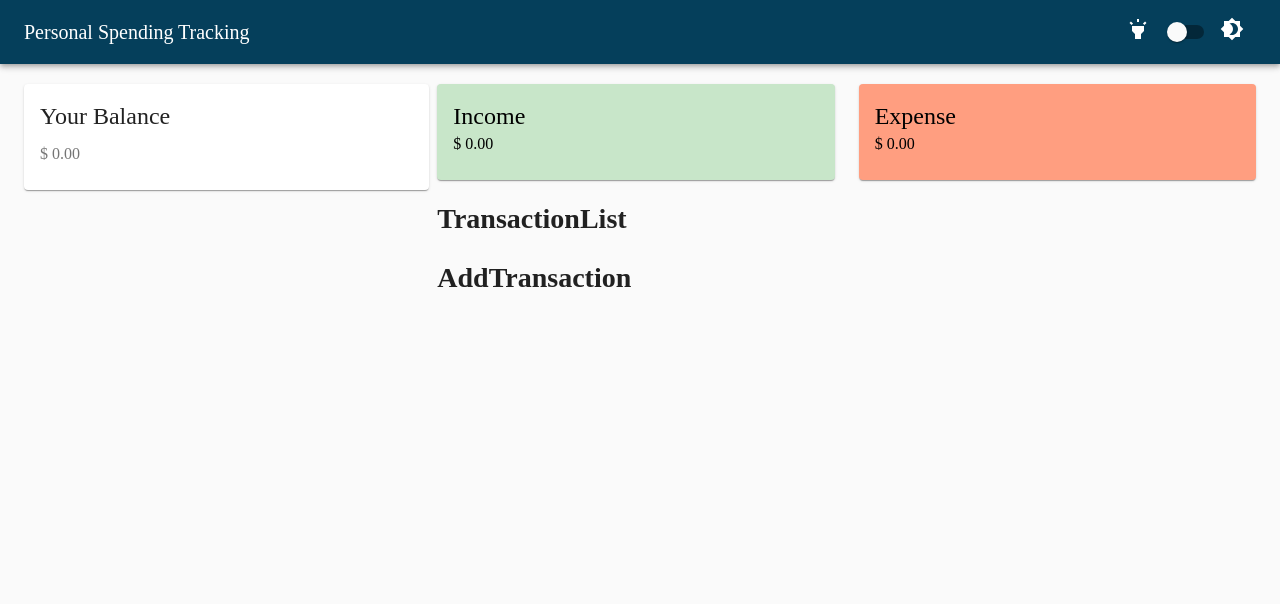
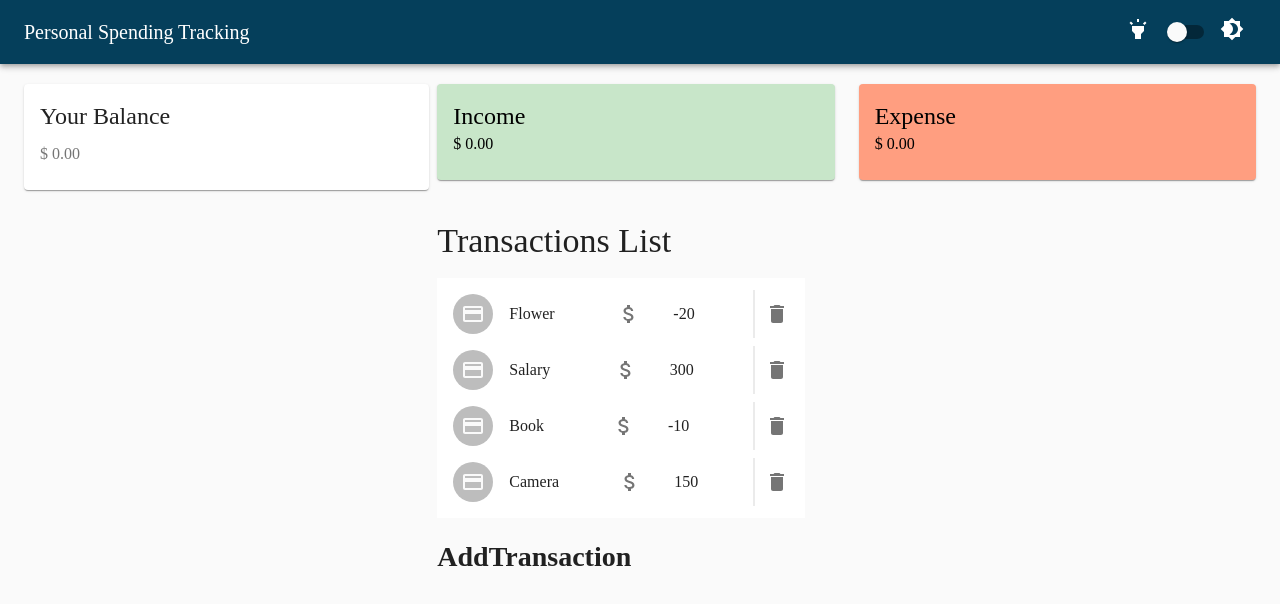
Before and after one commit to moh7afiz90/personal-expense-tracker, a React (Create React App) app: page / in a window 1280 px wide. Shown: the top 604 px of the page. Built offline with nearby package versions, Linux system fonts and the light colour scheme.

Commit message:
rendered data to Transaction List

```diff
--- a/package.json
+++ b/package.json
@@ -10,7 +10,8 @@
     "@testing-library/user-event": "^7.1.2",
     "react": "^16.12.0",
     "react-dom": "^16.12.0",
-    "react-scripts": "3.4.0"
+    "react-scripts": "3.4.0",
+    "react-window": "^1.8.5"
   },
   "scripts": {
     "start": "react-scripts start",
--- a/src/components/TransactionList.js
+++ b/src/components/TransactionList.js
@@ -1,9 +1,95 @@
-import React from 'react'
+import React, { useContext } from 'react'
+import { makeStyles } from '@material-ui/core/styles'
+import {
+  Grid,
+  IconButton,
+  Avatar,
+  ListItemText,
+  List,
+  ListItem,
+  ListItemAvatar,
+  ListItemIcon,
+  ListItemSecondaryAction,
+  Typography,
+  Container,
+  Divider
+} from '@material-ui/core'
+
+import AttachMoneyIcon from '@material-ui/icons/AttachMoney'
+import PaymentIcon from '@material-ui/icons/Payment'
+import DeleteIcon from '@material-ui/icons/Delete'
+import { GlobalContext } from '../context/GlobalState'
+
+const useStyles = makeStyles(theme => ({
+  root: {
+    flexGrow: 1,
+    maxWidth: 752
+  },
+  demo: {
+    backgroundColor: theme.palette.background.paper
+  },
+  title: {
+    margin: theme.spacing(4, 0, 2)
+  }
+}))
+
+// function generate(element) {
+//   return [0, 1, 2].map(value =>
+//     React.cloneElement(element, {
+//       key: value
+//     })
+//   )
+// }
 
 export const TransactionList = () => {
+  const classes = useStyles()
+  const { transactions } = useContext(GlobalContext)
+  const [dense, setDense] = React.useState(false)
+  const [secondary, setSecondary] = React.useState(false)
+
   return (
-    <div>
-      <h1>TransactionList</h1>
+    <div className={classes.root}>
+      <Grid container spacing={2}>
+        <Grid item xs={12} md={6}>
+          <Typography variant="h4" className={classes.title}>
+            Transactions List
+          </Typography>
+          <div className={classes.demo}>
+            <List dense={dense}>
+              {transactions.map(transaction => {
+                return (
+                  <ListItem key={transaction.id}>
+                    <ListItemIcon>
+                      <ListItemAvatar>
+                        <Avatar>
+                          <PaymentIcon />
+                        </Avatar>
+                      </ListItemAvatar>
+                    </ListItemIcon>
+                    <ListItemText primary={transaction.text} />
+
+                    <ListItemIcon>
+                      <AttachMoneyIcon></AttachMoneyIcon>
+                    </ListItemIcon>
+                    <ListItemText primary={transaction.amount} />
+                    <ListItemSecondaryAction>
+                      <IconButton edge="end" aria-label="delete">
+                        <Divider
+                          style={{ width: '2px' }}
+                          orientation="vertical"
+                          absolute
+                          light
+                        />
+                        <DeleteIcon />
+                      </IconButton>
+                    </ListItemSecondaryAction>
+                  </ListItem>
+                )
+              })}
+            </List>
+          </div>
+        </Grid>
+      </Grid>
     </div>
   )
 }
```
Also changed, not shown: 1 other file (tests, documents, lock files or other folders).
